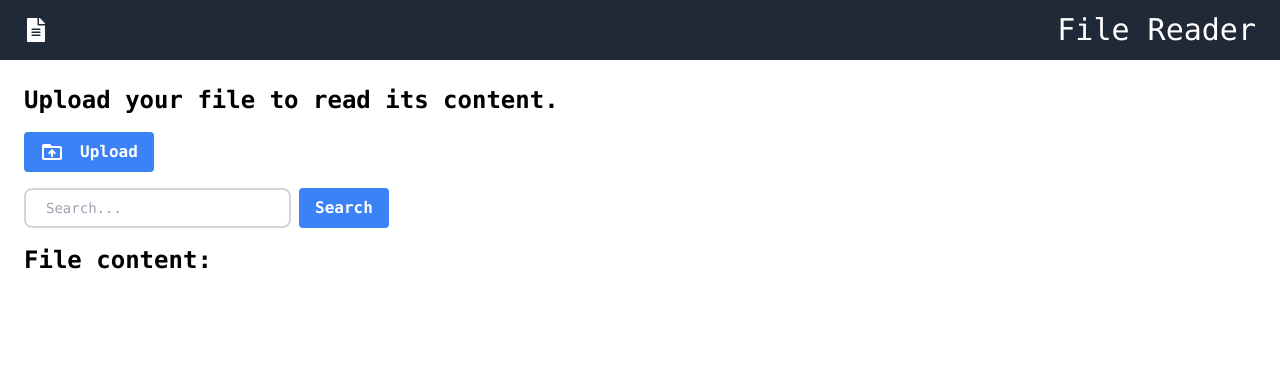
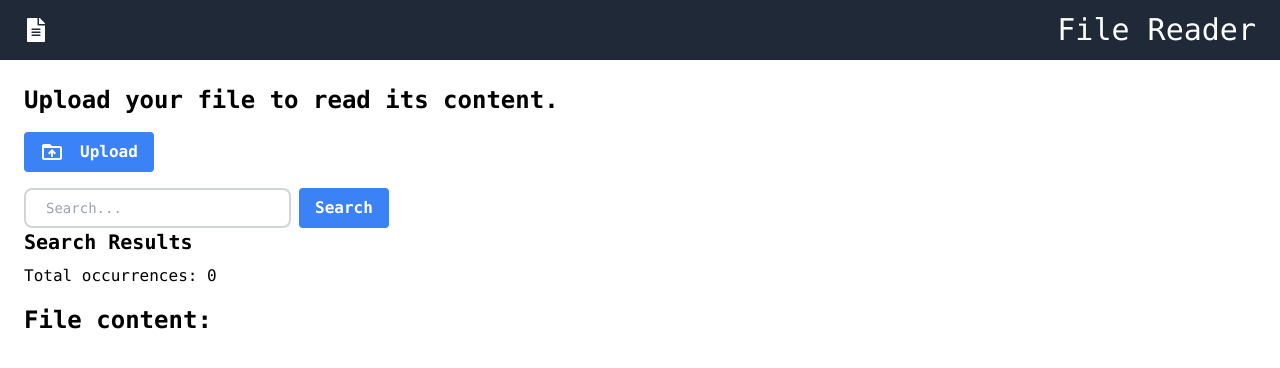
Before and after one commit to roopxx/file-reader, a React (Vite) app: page / in a window 1280 px wide. Shown: the top 368 px of the page. Built offline with nearby package versions, Linux system fonts and the light colour scheme.

Commit message:
Display the highlighted text in the SearchResultOutput component

```diff
--- a/src/components/SearchBox.jsx
+++ b/src/components/SearchBox.jsx
@@ -1,7 +1,9 @@
 import { useState } from "react";
+import SearchResultOutput from "./SearchResultOutput";
 
 export default function SearchBox({ content }) {
   const [searchTerm, setSearchTerm] = useState("");
+  const [searchResults, setSearchResults] = useState([]);
 
   function handleChange(e) {
     setSearchTerm(e.target.value);
@@ -10,10 +12,12 @@ export default function SearchBox({ content }) {
   function handleSearch() {
     const regex = new RegExp(searchTerm, "gi");
     const result = content.match(regex);
+    setSearchResults(result || []);
     console.log(result);
   }
 
   return (
+    <>
       <div className="mt-4 flex gap-2">
         <input
           type="text"
@@ -29,5 +33,11 @@ export default function SearchBox({ content }) {
           Search
         </button>
       </div>
+      <SearchResultOutput
+        content={content}
+        searchTerm={searchTerm}
+        searchResults={searchResults}
+      />
+    </>
   );
 }
--- /dev/null
+++ b/src/components/SearchResultOutput.jsx
@@ -0,0 +1,31 @@
+export default function SearchResultOutput({
+  content,
+  searchTerm,
+  searchResults,
+}) {
+  const highlightResults = (text, term) => {
+    const regex = new RegExp(`(${term})`, "gi");
+    const parts = text.split(regex); // Split text into parts using regex
+    return parts.map((part, index) => {
+      if (part.match(regex)) {
+        return (
+          <span key={index} className="bg-yellow-300">
+            {part}
+          </span>
+        ); // Highlight matches
+      } else {
+        return part; // Return non-matching parts as they are
+      }
+    });
+  };
+
+  return (
+    <div>
+      <h2 className="text-xl font-bold mb-2">Search Results</h2>
+      <p>Total occurrences: {searchResults.length}</p>
+      <div className="mt-4">
+        <pre>{highlightResults(content, searchTerm)}</pre>
+      </div>
+    </div>
+  );
+}
```
Lines whose indentation alone changed are shown as unchanged.
